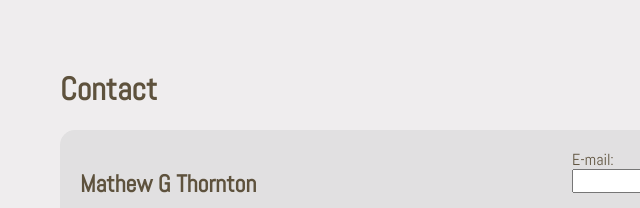
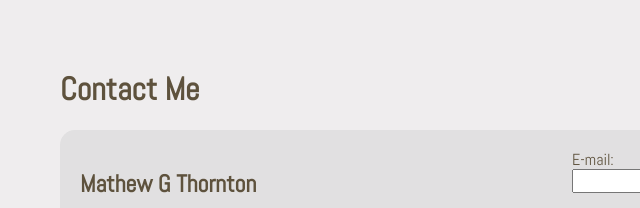
Before and after one commit to mathewthornton/website-portfolio, a plain HTML site: page contact.html in a window 1280 px wide. Shown: the part 127-335 px from the top of the page, 68-708 px from the left. Drawn offline with nearby package versions, Linux system fonts and the light colour scheme; a web font is replaced by a local one.

Commit message:
updated heading on contact page

```diff
--- a/contact.html
+++ b/contact.html
@@ -36,7 +36,7 @@
         </nav>
     </header>
     <main class="container">
-        <h1>Contact</h1>
+        <h1>Contact Me</h1>
         <div class="contact-box">
             <div class="contact-information">
                 <h2>Mathew G Thornton</h2>
```
